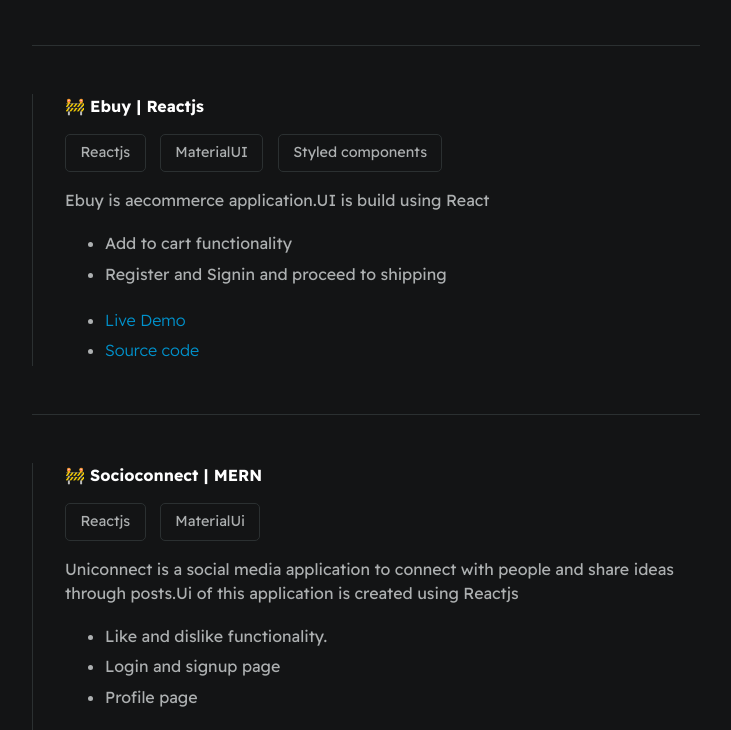
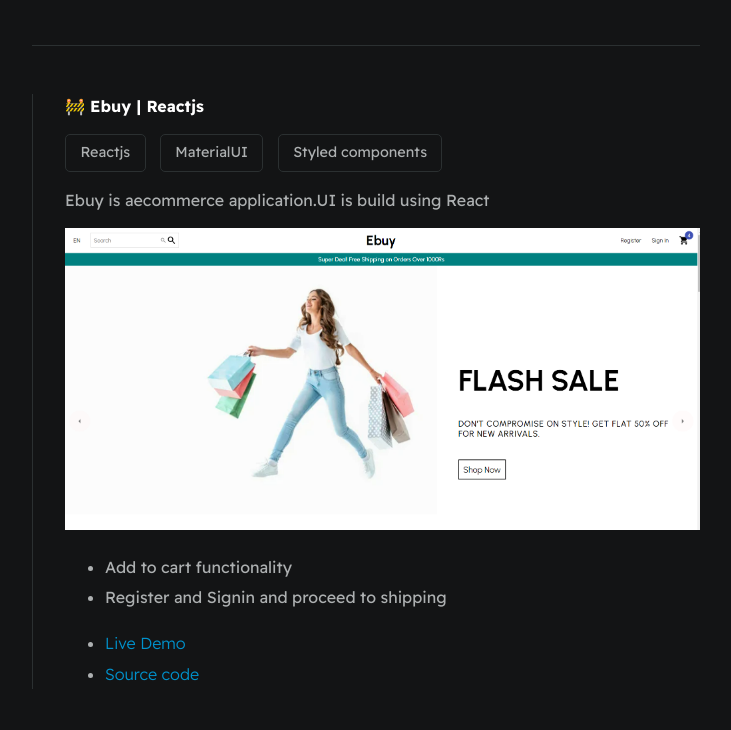
Before and after one commit to LalithaRamanaV/lalitha1, a plain HTML site: page project.html in a window 1280 px wide. Shown: the part 564-1294 px from the top of the page, without its empty margins (274-1005 px from the left). Drawn offline with Linux system fonts and the light colour scheme.

Commit message:
fix: added image

```diff
--- a/project.html
+++ b/project.html
@@ -60,6 +60,7 @@
 
                     </div>
                     <p>Ebuy is aecommerce application.UI is build using React </p>
+                    <img id="pic" src="./assets/images/ebuy.png">
                     <ul>
                        <li>Add to cart functionality </li>
                        <li>Register and Signin and proceed to shipping</li>
```
Also changed, not shown: assets/images/ebuy.png (added).
